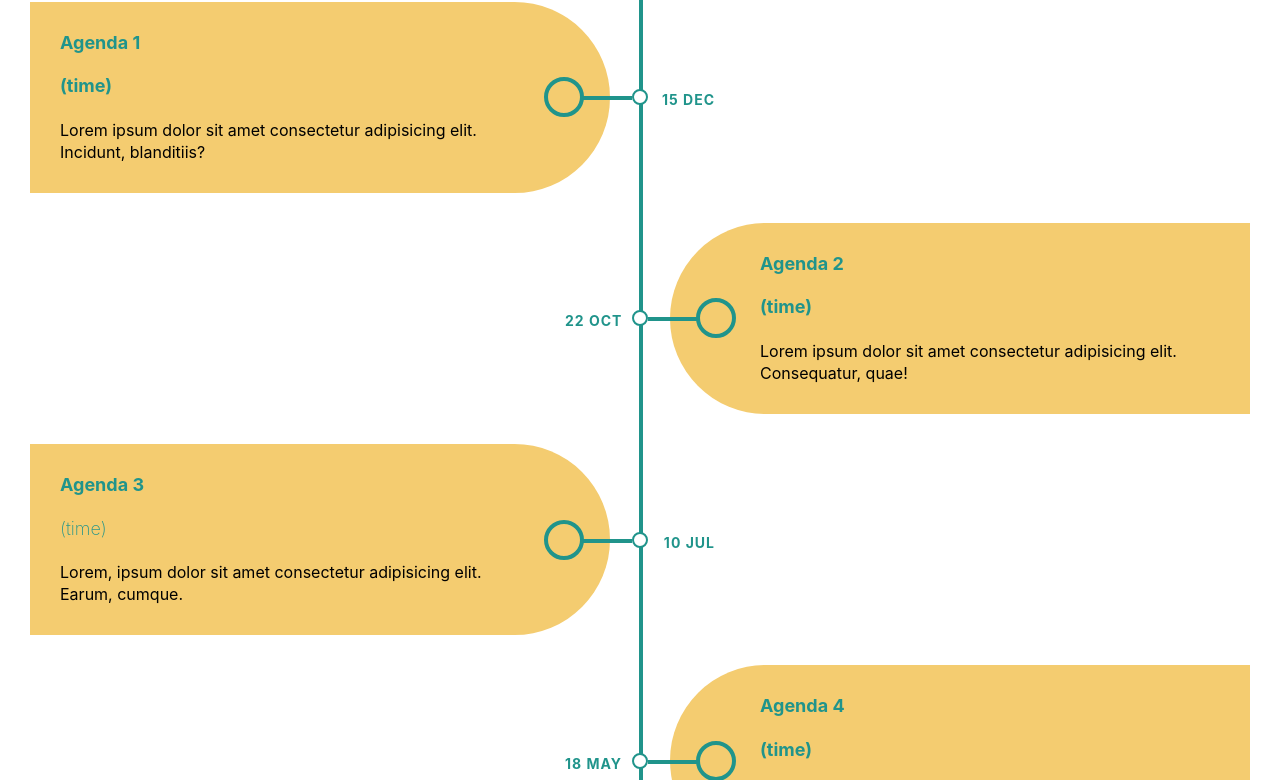
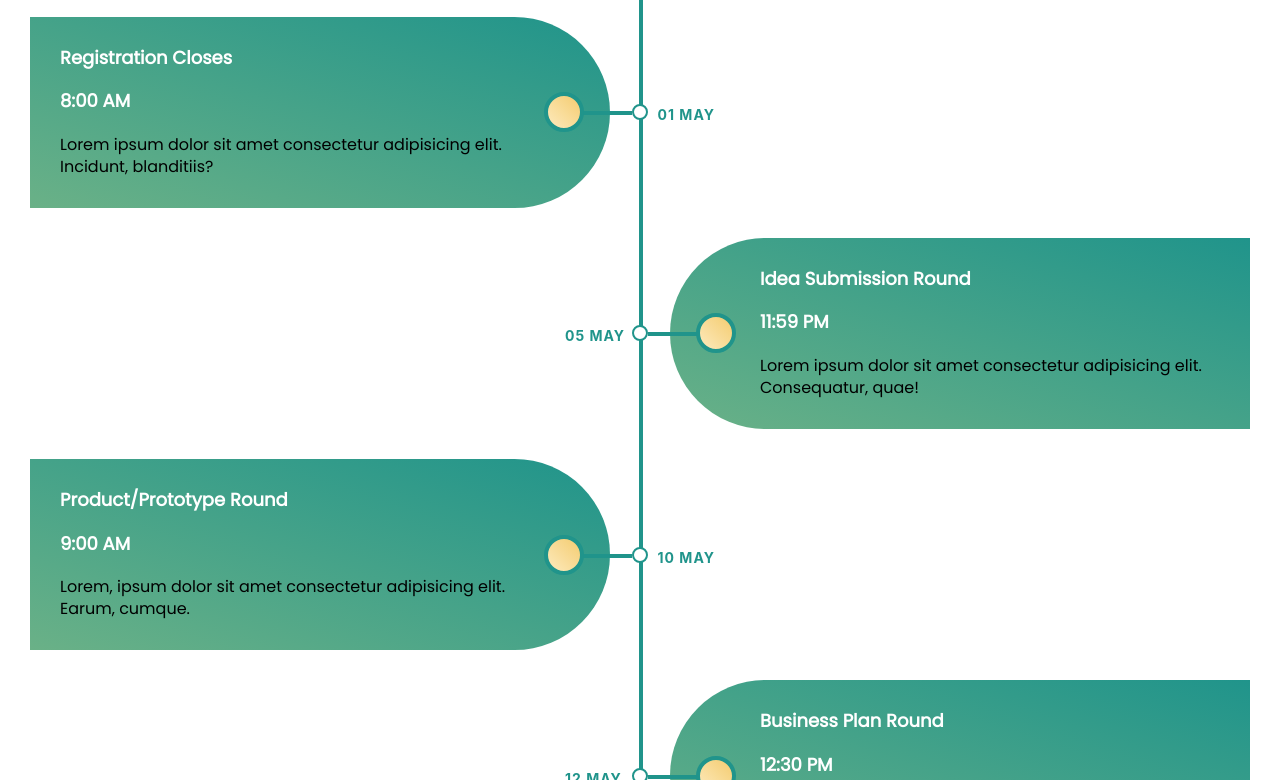
Before and after one commit to SatvikSingh/plan2hack, a plain HTML site: page index.html in a window 1280 px wide. Shown: the part 2020-2800 px from the top of the page. Drawn offline with nearby package versions, Linux system fonts and the light colour scheme.

Commit message:
improved Timeline section
Signed-off-by: Anubhav Gupta <mail.anubhav06@gmail.com>

```diff
--- a/css/timeline.css
+++ b/css/timeline.css
@@ -15,12 +15,13 @@
 }
 
 .event-timeline-name{
-  margin: 50px auto auto auto;
+  margin: 65px auto auto auto;
   padding: 5px;
   background-color: #f4cc70;
   text-align: center;
   border-radius: 10px;
-  width: 100%;
+  width: 25%;
+  font-family: 'Poppins', sans-serif;
 }
 
 .timeline {
@@ -103,10 +104,12 @@
 
 .timeline-container.left .date {
   right: -75px;
+  font-weight: 750;
 }
 
 .timeline-container.right .date {
   left: -75px;
+  font-weight: 750;
 }
 
 .timeline-container .icon {
@@ -116,7 +119,8 @@
   height: 40px;
   padding: 9px 0;
   top: calc(50% - 20px);
-  background: #f4cc70;
+  /*background: #f4cc70;*/
+  background: linear-gradient(to bottom left, #f4cc70, #fdeabd);
   border: 4px solid #20948b;
   border-radius: 40px;
   text-align: center;
@@ -135,7 +139,9 @@
 
 .timeline-container .content {
   padding: 30px 90px 30px 30px;
-  background: #f4cc70;
+  /*background: #f4cc70;*/
+  background: -webkit-linear-gradient(to bottom left, #20948B, #6AB187);  /* Chrome 10-25, Safari 5.1-6 */
+  background: linear-gradient(to bottom left, #20948B, #6AB187);
   position: relative;
   border-radius: 0 500px 500px 0;
 }
@@ -149,8 +155,15 @@
   margin: 0 0 10px 0;
   font-size: 18px;
   font-weight: normal;
-  color: #20948b;
+  color: white;
   font-weight: 200;
+  font-family: 'Poppins', sans-serif;
+}
+
+.timeline-content-desc{
+
+  font-weight: 150;
+  font-family: 'Poppins', sans-serif;
 }
 
 .timeline-container .content p {
--- a/index.html
+++ b/index.html
@@ -79,7 +79,7 @@
     <section id="description-section" class="description-section">
 
     <div class="heading">
-        PLAN 2 HACK
+        Plan2Hack
     </div>
     <div class="container-des">
         <div class="item" id="item1">
@@ -207,62 +207,62 @@
         <h2 class="event-timeline-name">Plan2Hack</h2>
             <div class="timeline">
                 <div class="timeline-container left">
-                <div class="date">15 Dec</div>
+                <div class="date">01 May</div>
                 <i class="icon"></i>
 
                 <div class="content">
-                    <h2 class="agenda">Agenda 1 </h2><h2 class="timing">(time)</h2>
-                    <p>
+                    <h2 class="agenda"> Registration Closes </h2><h2 class="timing"> 8:00 AM </h2>
+                    <p class="timeline-content-desc">
                     Lorem ipsum dolor sit amet consectetur adipisicing elit. Incidunt, blanditiis?
                     </p>
                 </div>
                 </div>
                 <div class="timeline-container right">
-                <div class="date">22 Oct</div>
+                <div class="date">05 May</div>
                 <i class="icon"></i>
                 <div class="content">
-                    <h2 class="agenda">Agenda 2 </h2><h2 class="timing">(time)</h2>
-                    <p>
+                    <h2 class="agenda"> Idea Submission Round </h2><h2 class="timing"> 11:59 PM </h2>
+                    <p class="timeline-content-desc">
                     Lorem ipsum dolor sit amet consectetur adipisicing elit. Consequatur, quae!
                     </p>
                 </div>
                 </div>
                 <div class="timeline-container left">
-                <div class="date">10 Jul</div>
+                <div class="date">10 May</div>
                 <i class="icon"></i>
                 <div class="content">
-                    <h2 class="agenda">Agenda 3 </h2><h2 class="">(time)</h2>
-                    <p>
+                    <h2 class="agenda"> Product/Prototype Round </h2><h2 class="timing"> 9:00 AM </h2>
+                    <p class="timeline-content-desc">
                     Lorem, ipsum dolor sit amet consectetur adipisicing elit. Earum, cumque.
                     </p>
                 </div>
                 </div>
                 <div class="timeline-container right">
-                <div class="date">18 May</div>
+                <div class="date">12 May</div>
                 <i class="icon"></i>
                 <div class="content">
-                    <h2 class="agenda">Agenda 4 </h2><h2 class="timing">(time)</h2>
-                    <p>
+                    <h2 class="agenda"> Business Plan Round </h2><h2 class="timing"> 12:30 PM </h2>
+                    <p class="timeline-content-desc">
                     Lorem ipsum, dolor sit amet consectetur adipisicing elit. Officiis, sint.
                     </p>
                 </div>
                 </div>
                 <div class="timeline-container left">
-                <div class="date">10 Feb</div>
+                <div class="date">12 May</div>
                 <i class="icon"></i>
                 <div class="content">
-                    <h2 class="agenda">Agenda 5 </h2><h2 class="timing">(time)</h2>
-                    <p>
+                    <h2 class="agenda"> Workshops </h2><h2 class="timing"> 4:00 PM </h2>
+                    <p class="timeline-content-desc">
                     Lorem ipsum dolor, sit amet consectetur adipisicing elit. Consequuntur, cum?
                     </p>
                 </div>
                 </div>
                 <div class="timeline-container right">
-                <div class="date">01 Jan</div>
+                <div class="date">12 May</div>
                 <i class="icon"></i>
                 <div class="content">
-                    <h2 class="agenda">Agenda 6 </h2><h2 class="timing">(time)</h2>
-                    <p>
+                    <h2 class="agenda"> Results </h2><h2 class="timing"> 7:00 PM </h2>
+                    <p class="timeline-content-desc">
                     Lorem ipsum dolor sit amet, consectetur adipisicing elit. Ad, perferendis?
                     </p>
                 </div>
```
